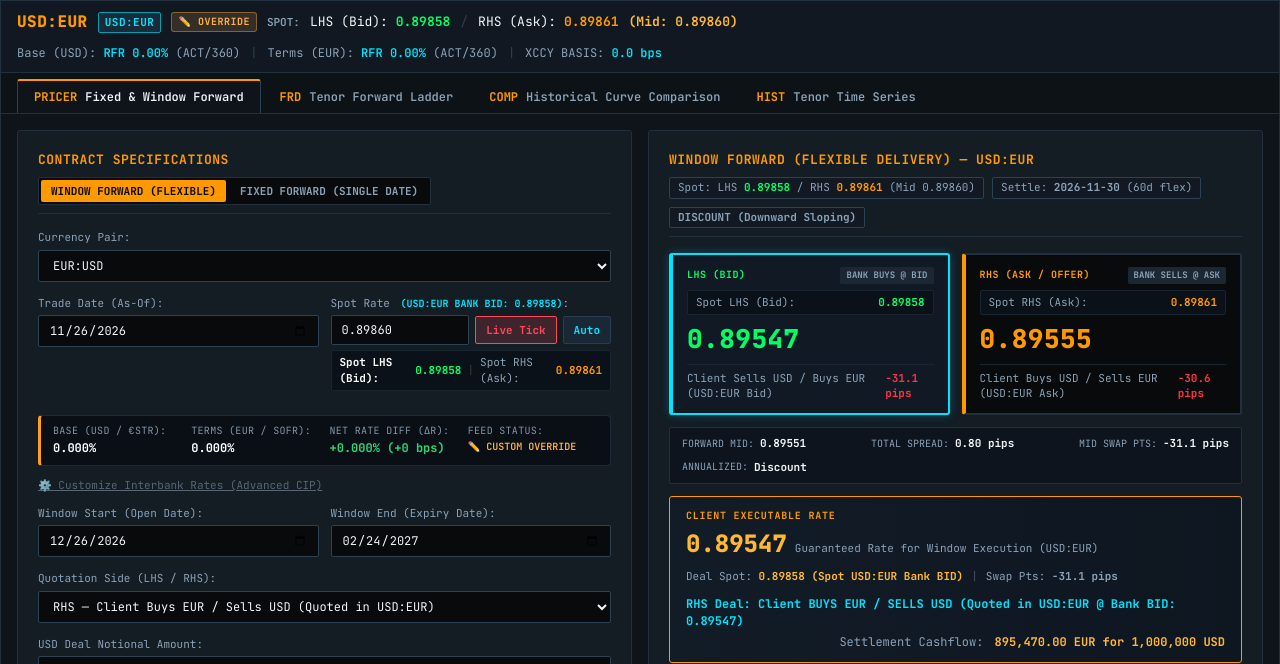
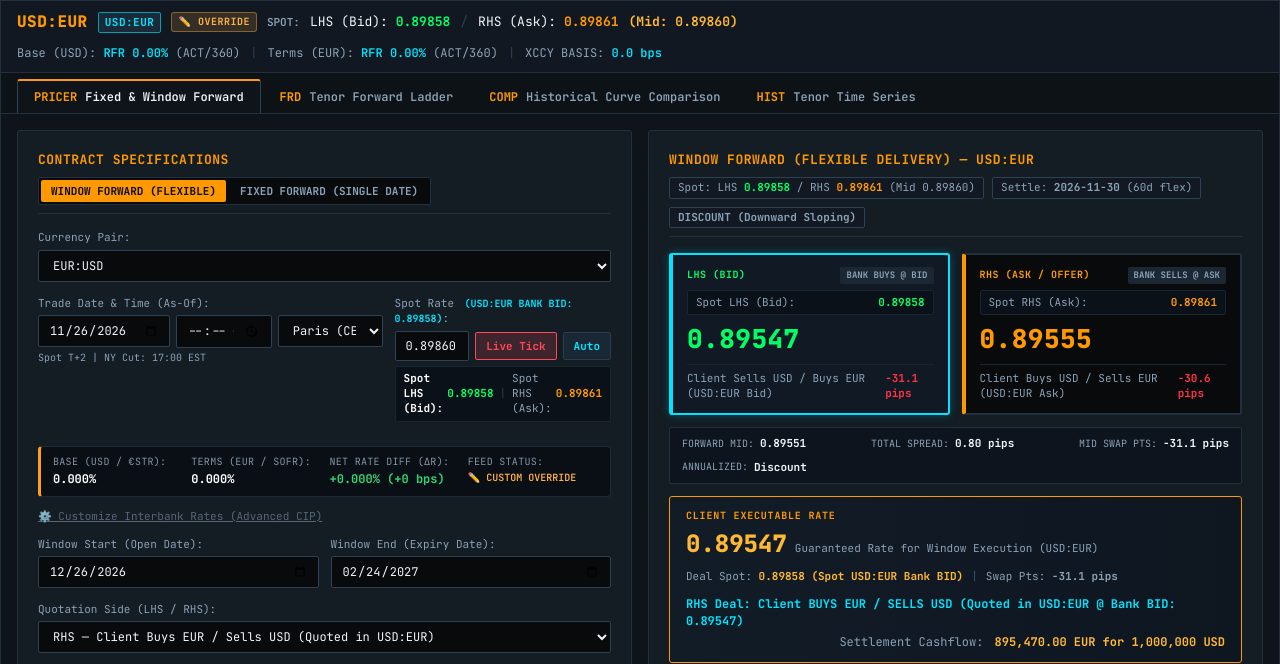
Before and after one commit to KevinRevo/FX-Forward-Pro, a website: page index.html in a window 1280 px wide. Shown: the part 81-745 px from the top of the page. Drawn offline with Linux system fonts and the light colour scheme; no server answers.

```diff
--- a/index.html
+++ b/index.html
@@ -97,11 +97,21 @@
               <select id="fxfa-pair-select" class="bbg-select"></select>
             </div>
 
-            <!-- Trade Date & Spot Rate (with custom override) -->
+            <!-- Trade Date, Time & Spot Rate (with custom override) -->
             <div class="form-row-dual">
               <div class="form-row">
-                <label for="fxfa-asof-date">Trade Date (As-Of):</label>
-                <input type="date" id="fxfa-asof-date" class="bbg-input" autocomplete="off">
+                <label for="fxfa-asof-date">Trade Date &amp; Time (As-Of):</label>
+                <div class="datetime-wrap" style="display:flex; gap:6px; align-items:center;">
+                  <input type="date" id="fxfa-asof-date" class="bbg-input" style="flex:1.2;" autocomplete="off">
+                  <input type="time" id="fxfa-asof-time" class="bbg-input" style="flex:0.8; min-width:86px;" title="Exact Trade Execution Time (affects intraday spot &amp; 17:00 NY value-date rollover)" autocomplete="off">
+                  <select id="fxfa-timezone" class="bbg-select" style="flex:0.9; min-width:92px;" title="Timezone for Trade Time">
+                    <option value="Europe/Paris">Paris (CET)</option>
+                    <option value="UTC">UTC</option>
+                    <option value="America/New_York">NY (EST)</option>
+                    <option value="Europe/London">London (GMT)</option>
+                  </select>
+                </div>
+                <div id="ny-rollover-note" style="font-size:10px; color:#8ba2b8; margin-top:3px;">Spot T+2 | NY Cut: 17:00 EST</div>
               </div>
               <div class="form-row">
                 <label for="fxfa-spot-input">Spot Rate <span id="lbl-spot-side" class="spot-side-indicator">(Mid Rate)</span>:</label>
@@ -616,7 +626,7 @@
     </footer>
   </div>
 
-  <script src="engine.js?v=20261028_2"></script>
-  <script src="app.js?v=20261028_2"></script>
+  <script src="engine.js?v=20261126_1"></script>
+  <script src="app.js?v=20261126_1"></script>
 </body>
 </html>
```
